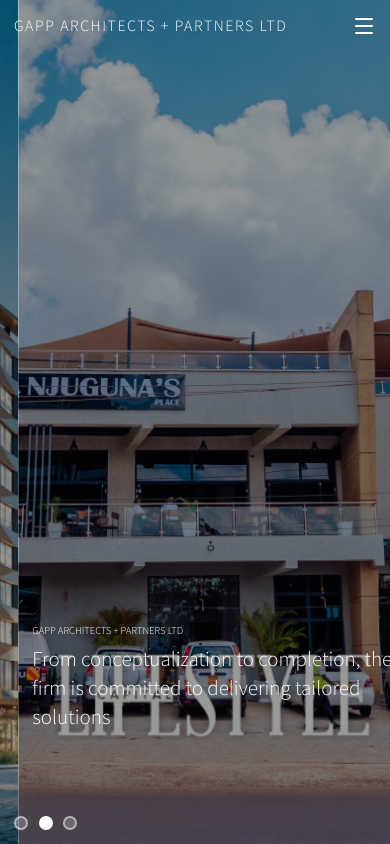
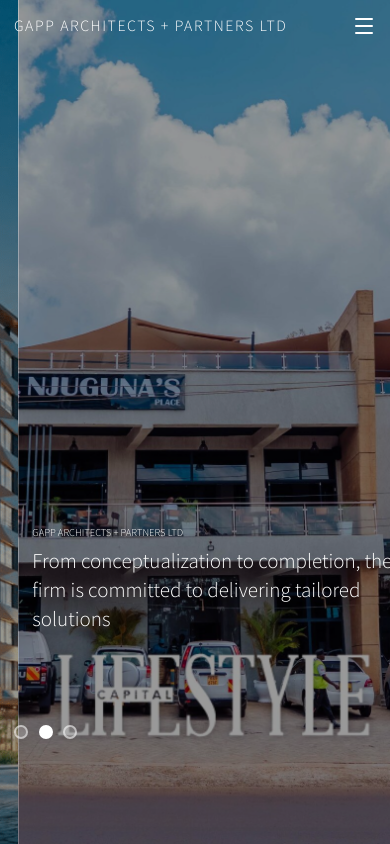
Before and after one commit to ndutagrace25/gapp_website, a Next.js app: page / in a window 390 px wide. Built offline with nearby package versions, Linux system fonts and the light colour scheme.

Commit message:
pushing all cahnges

```diff
--- a/app/components/HeroSlider.tsx
+++ b/app/components/HeroSlider.tsx
@@ -43,7 +43,7 @@
             style={{ backgroundImage: `url(${slide.image})` }}
           >
             <div className="absolute inset-0 bg-black/40" />
-            <div className="absolute bottom-32 md:bottom-24 left-4 md:left-16 text-white max-w-2xl">
+            <div className="absolute bottom-60 md:bottom-24 left-4 md:left-16 text-white max-w-2xl">
               <p className="text-xs md:text-sm font-light mb-2 md:mb-3">
                 GAPP ARCHITECTS + PARTNERS LTD
               </p>
@@ -56,7 +56,7 @@
       </div>
 
       {/* Slide indicator */}
-      <div className="absolute bottom-4 left-4 flex gap-3">
+      <div className="fixed bottom-30 md:bottom-4 left-4 flex gap-3 z-50">
         {slides.map((_, index) => (
           <div
             key={index}
```
